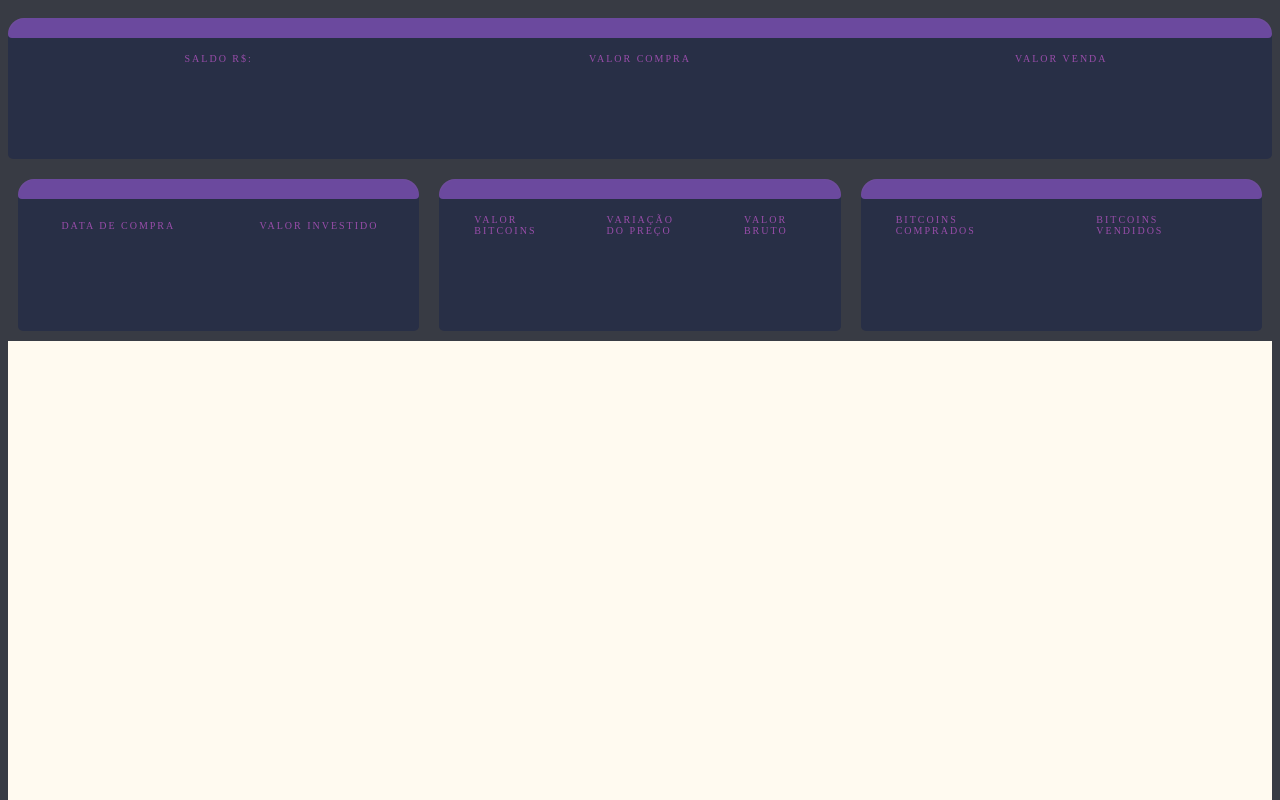
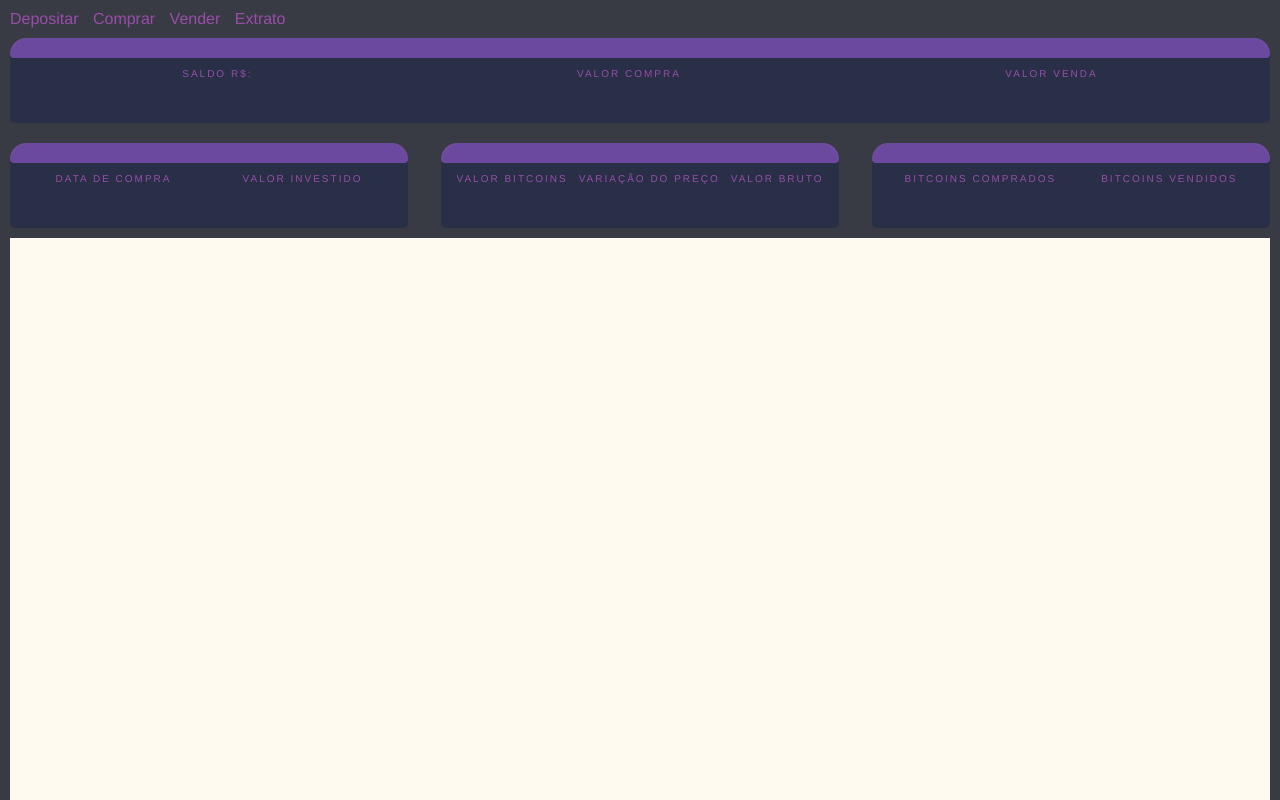
Before and after one commit to RiellyCM/app_investment, a plain HTML site: page dashboard/index.html in a window 1280 px wide. Shown: the top 800 px of the page. Drawn offline with nearby package versions, Linux system fonts and the light colour scheme; no server answers.

Commit message:
update layout

```diff
--- a/dashboard/index.html
+++ b/dashboard/index.html
@@ -9,10 +9,15 @@
 
   <body>
 
-    <div class="conteiner_dashboard">
+    <div class="container_dashboard">
+      <div class="content_buttons">
+         <a class="button_anchor" href="../deposit/index.html"> Depositar </a>
+         <a class="button_anchor" href=""> Comprar </a>
+         <a class="button_anchor" href=""> Vender </a>
+         <a class="button_anchor" href=""> Extrato </a>
+      </div>
 
       <div class="box_main">
-
         <div class="box_group">
           <p class="title"> Saldo R$: </p>
           <p class="subtitle js-balance"> </p>
@@ -27,36 +32,35 @@
           <p class="title"> Valor venda </p>
           <p class="subtitle js-sell">  </p>
         </div>
-
       </div>
 
-      <div class="sub_conteiner">
+      <div class="sub_container">
         <div class="box_main box_main--style">
             <div class="box_group">
               <p class="title"> Data de compra </p>
-              <p class="subtitle js-volume-buy"></p>
+              <p class="subtitle"></p>
             </div>
 
             <div class="box_group">
               <p class="title"> Valor investido </p>
-              <p class="subtitle js-volume-sell"> </p>
+              <p class="subtitle"> </p>
             </div>
         </div>
 
         <div class="box_main box_main--style">
           <div class="box_group">
             <p class="title"> Valor bitcoins </p>
-            <p class="subtitle js-volume-sell"> </p>
+            <p class="subtitle"> </p>
           </div>
 
           <div class="box_group">
             <p class="title"> variação do preço </p>
-            <p class="subtitle js-volume-sell"> </p>
+            <p class="subtitle"> </p>
           </div>
 
           <div class="box_group">
             <p class="title"> valor bruto  </p>
-            <p class="subtitle js-volume-sell"></p>
+            <p class="subtitle"></p>
           </div>
         </div>
 
--- a/dashboard/style.css
+++ b/dashboard/style.css
@@ -1,34 +1,44 @@
 body {
     background-color: #383b44;
+    font-family: 'Haas Grot Text R Web', 'Helvetica Neue', Helvetica, Arial, sans-serif;
+    margin: 0;
+    height: 100vh;
 }
 
-.conteiner_dashboard{
-    height: 100%;
-    display: flex;
-    flex-direction: column;
-    justify-content: center;
-    align-items: center;
-    align-content: center;
+.container_dashboard {
+  margin: 10px;
+}
+
+.content_buttons {
+  margin: 10px 0;
+}
+
+.button_anchor {
+    margin-right: 10px;
+    color: #994daa;
+    text-decoration: none;
 }
 
 .box_main {
-    width: 100%;
-    margin: 10px;
     background-color: #282f46;
     border-radius: 20px 20px 5px 5px;
     display: flex;
     flex-direction: row;
     position: relative;
     z-index: 1;
+    margin: 10px 0;
+    padding: 20px 10px 0;
+    justify-content: space-around;
 }
 
-.sub_conteiner{
+.sub_container {
     display: flex;
+    justify-content: space-between;
     width: 100%;
 }
 
 .box_main--style {
-    width: 33%;
+    width: 30%;
 }
 
 .box_main::before {
@@ -39,29 +49,25 @@ body {
     height: 20px;
     z-index: -1;
     content:"";
+    top: 0;
+    left: 0;
 }
 
 .box_group {
-    width: 100%;
-    display: flex;
-    flex-direction: column;
-    justify-content: center;
-    align-items: center;
-    align-content: center;
+    text-align: center;
 }
 
 .title {
     display: block;
     font-size: 10px;
     letter-spacing: 2px;
-    margin: 25px;
-    padding: 10px;
     color: #994daa;
     text-transform: uppercase;
+    word-wrap: break-word;
 }
 
 .subtitle {
-    font-size: 30px;
+    font-size: 22px;
     text-transform: uppercase;
     display: flex;
     flex-direction: column;
--- a/dashboard/volume/script.js
+++ b/dashboard/volume/script.js
@@ -16,8 +16,8 @@ const fetchvolume = () => {
         response.json()
             .then((data) => {
                 if (response.status === 201) {
-                    volumeBuy.innerHTML = data.buy;
-                    volumeSell.innerHTML = data.sell;
+                    volumeBuy.innerHTML = data.buy.toFixed(2);
+                    volumeSell.innerHTML = data.sell.toFixed(2);
                 } else {
                     console.log(data.message);
                 }
--- a/user_login/script.js
+++ b/user_login/script.js
@@ -27,7 +27,7 @@ form.addEventListener("submit", (event) => {
 
                   window.location.href = "../dashboard/index.html"
                 } else {
-                  alert(data.messager)
+                  alert(data.message)
                 }
             })
     })
```
